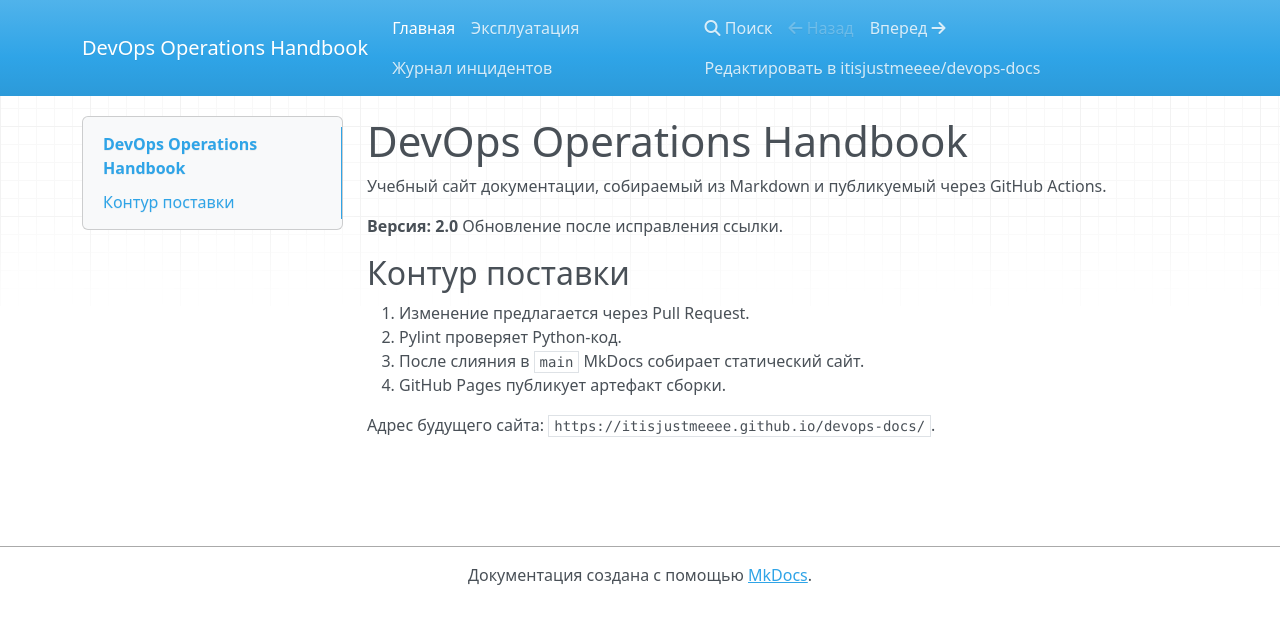
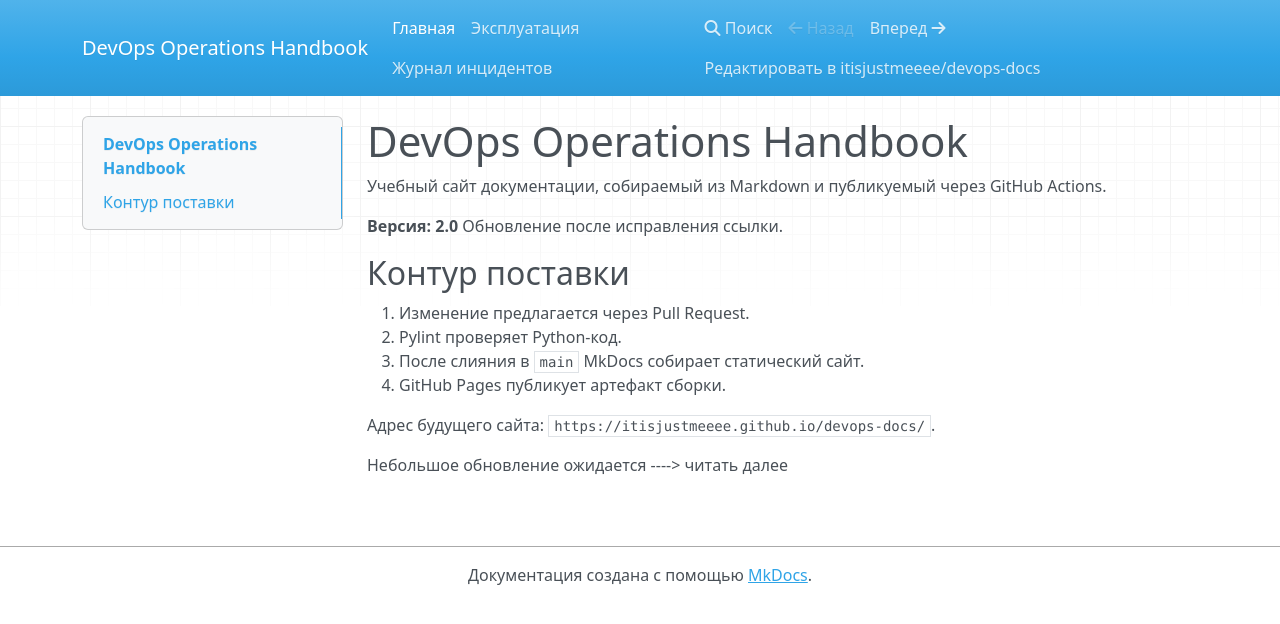
Before and after one commit to itisjustmeeee/devops-docs, an MkDocs documentation site: the page built from docs/index.md, in a window 1280 px wide. Shown: the top 624 px of the page. Built offline with MkDocs 1.6.1, drawn with Linux system fonts in a browser that asks for light colours; nearby versions of some CDN libraries.

Commit message:
docs: added small update in docs/index.md

```diff
--- a/docs/index.md
+++ b/docs/index.md
@@ -12,3 +12,5 @@
 4. GitHub Pages публикует артефакт сборки.
 
 Адрес будущего сайта: `https://itisjustmeeee.github.io/devops-docs/`.
+
+Небольшое обновление ожидается ----> читать далее
```
